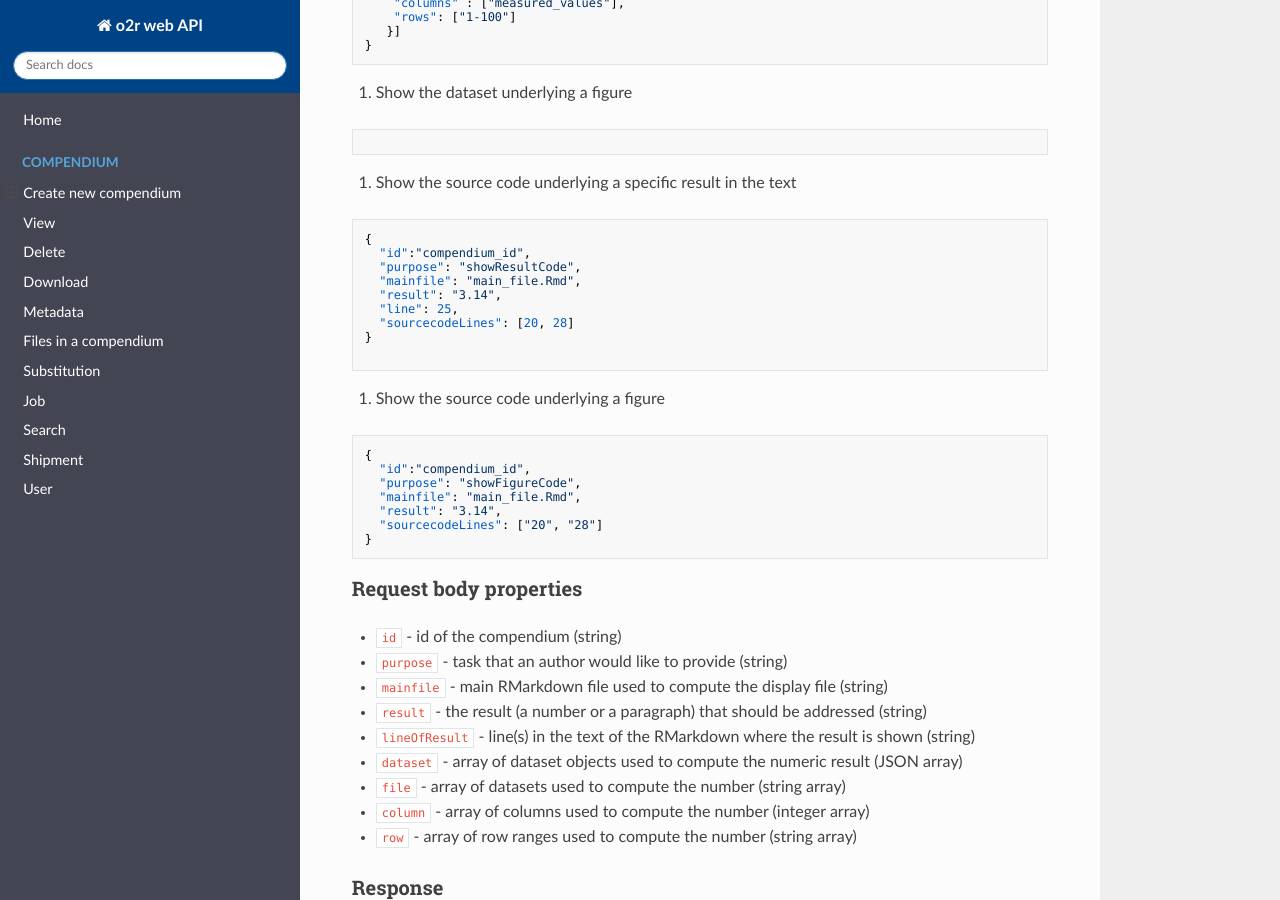
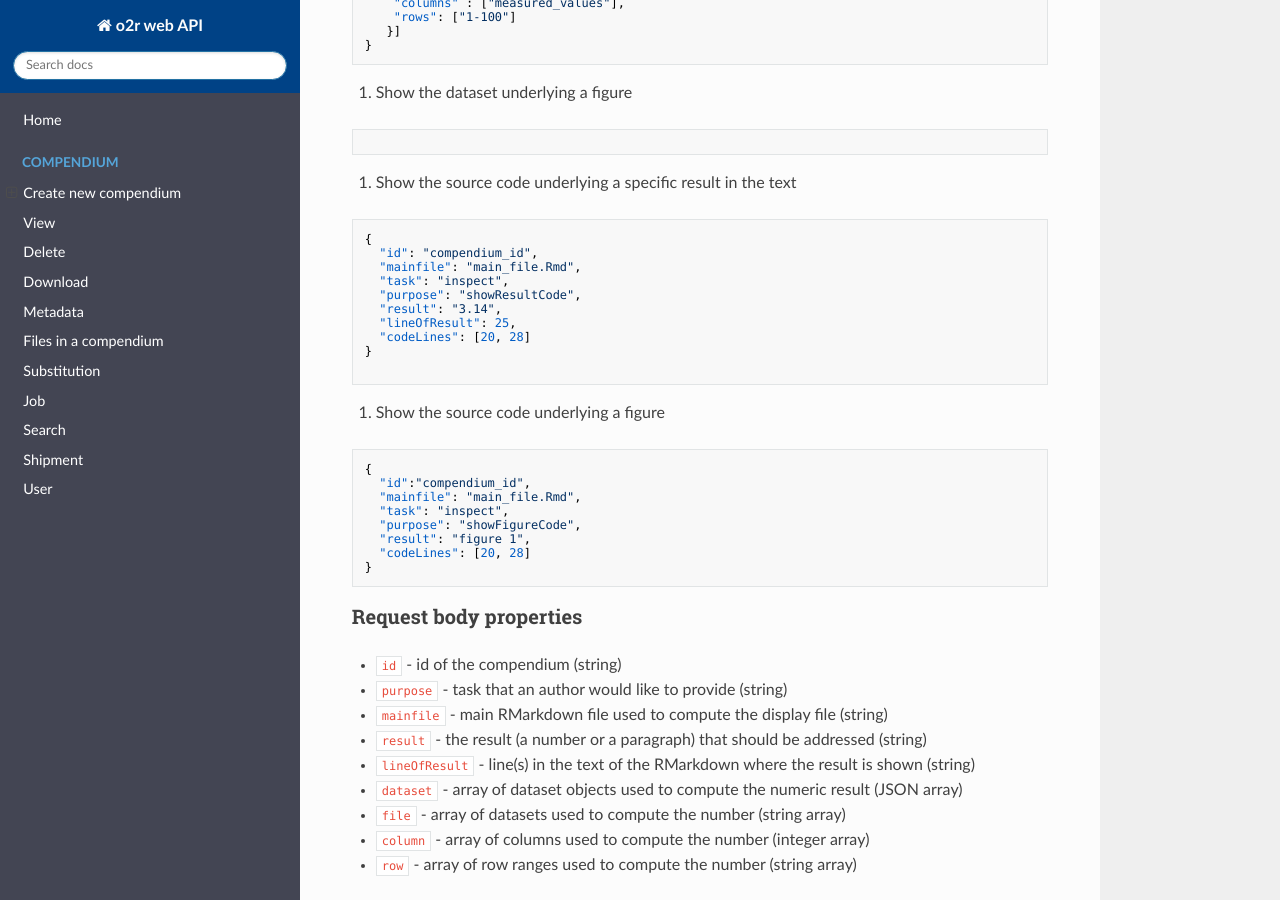
Before and after one commit to o2r-project/api, an MkDocs documentation site: the page built from docs/compendium/bindings.md, in a window 1280 px wide and 900 px high, scrolled down 1648 px. Built offline with MkDocs 1.6.1, drawn with Linux system fonts in a browser that asks for light colours; nearby versions of some CDN libraries; old or Windows-style settings are respelled for this version of MkDocs.

Commit message:
adapt bindings 5 and 6

````diff
--- a/docs/compendium/bindings.md
+++ b/docs/compendium/bindings.md
@@ -70,12 +70,13 @@ The final JSON object might thus be different for each purpose.
 5. Show the source code underlying a specific result in the text
 ```json
 {
-  "id":"compendium_id",
+  "id": "compendium_id",
+  "mainfile": "main_file.Rmd",
+  "task": "inspect",
   "purpose": "showResultCode",
-  "mainfile": "main_file.Rmd",
   "result": "3.14",
-  "line": 25,
-  "sourcecodeLines": [20, 28]
+  "lineOfResult": 25,
+  "codeLines": [20, 28]
 }
 
 ```
@@ -84,10 +85,11 @@ The final JSON object might thus be different for each purpose.
 ```json
 {
   "id":"compendium_id",
+  "mainfile": "main_file.Rmd",
+  "task": "inspect",
   "purpose": "showFigureCode",
-  "mainfile": "main_file.Rmd",
-  "result": "3.14",
-  "sourcecodeLines": ["20", "28"]
+  "result": "figure 1",
+  "codeLines": [20, 28]
 }
 ```
 
````
